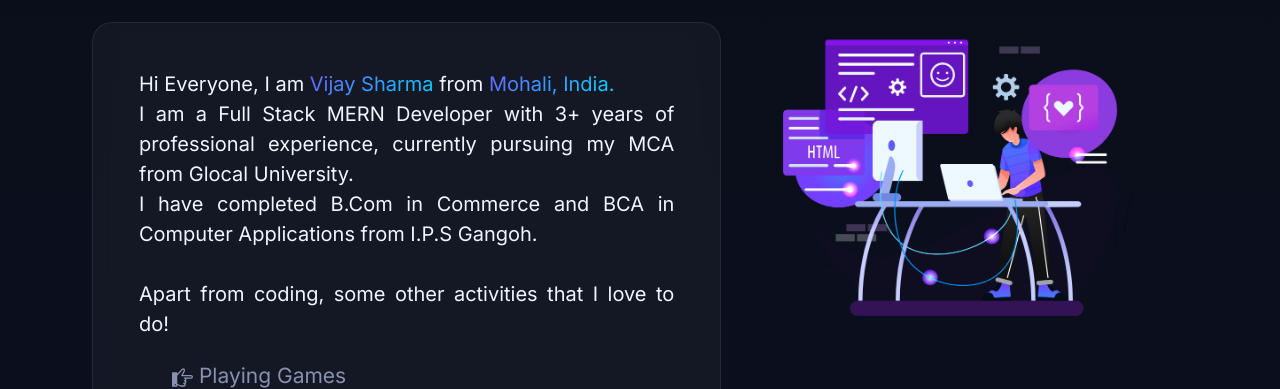
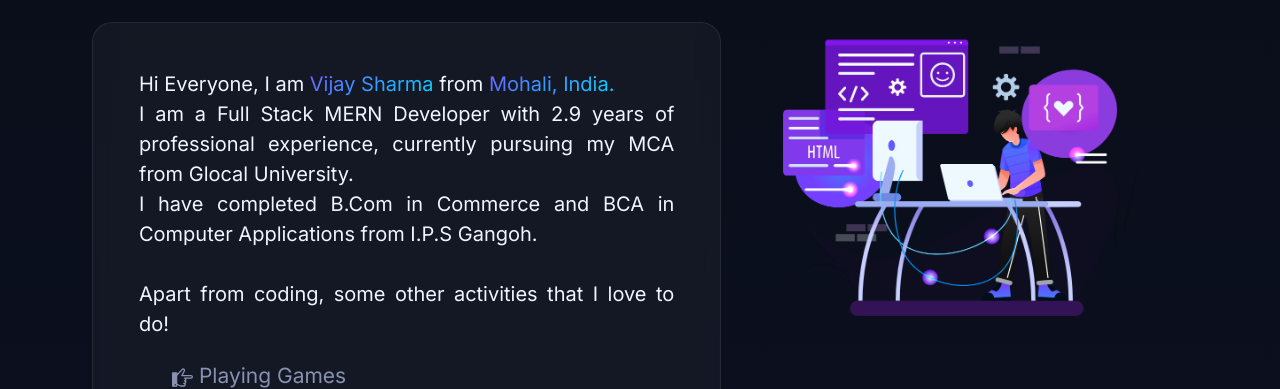
Before and after one commit to vijaythaska1/newportfolio, a React (Create React App) app: page /about in a window 1280 px wide. Shown: the part 233-622 px from the top of the page. Built offline with nearby package versions, Linux system fonts and the light colour scheme.

Commit message:
refactor: update professional experience duration from 3+ years to 2.9 years

```diff
--- a/src/components/About/AboutCard.js
+++ b/src/components/About/AboutCard.js
@@ -10,7 +10,7 @@ function AboutCard() {
             Hi Everyone, I am <span className="purple">Vijay Sharma </span>
             from <span className="purple"> Mohali, India.</span>
             <br />
-            I am a Full Stack MERN Developer with 3+ years of professional experience,
+            I am a Full Stack MERN Developer with 2.9 years of professional experience,
             currently pursuing my MCA from Glocal University.
             <br />
             I have completed B.Com in Commerce and BCA in Computer Applications from I.P.S Gangoh.
--- a/src/components/Resume/ResumeNew.js
+++ b/src/components/Resume/ResumeNew.js
@@ -75,8 +75,8 @@ function ResumeNew() {
               <FiUser /> Professional Summary
             </div>
             <p className="resume-summary-text">
-              MERN Stack Developer with <strong>3+ years</strong> of experience
-              building scalable web applications, REST APIs, ERP systems, and admin
+              MERN Stack Developer with <strong>2.9+ years</strong> of experience
+              building scalable web applications, REsST APIs, ERP systems, and admin
               panels across startup, product, and service-based environments. Skilled in
               React.js, Next.js, Node.js, MongoDB, and TypeScript, with a strong focus
               on performance optimization and delivering production-ready software.
```
